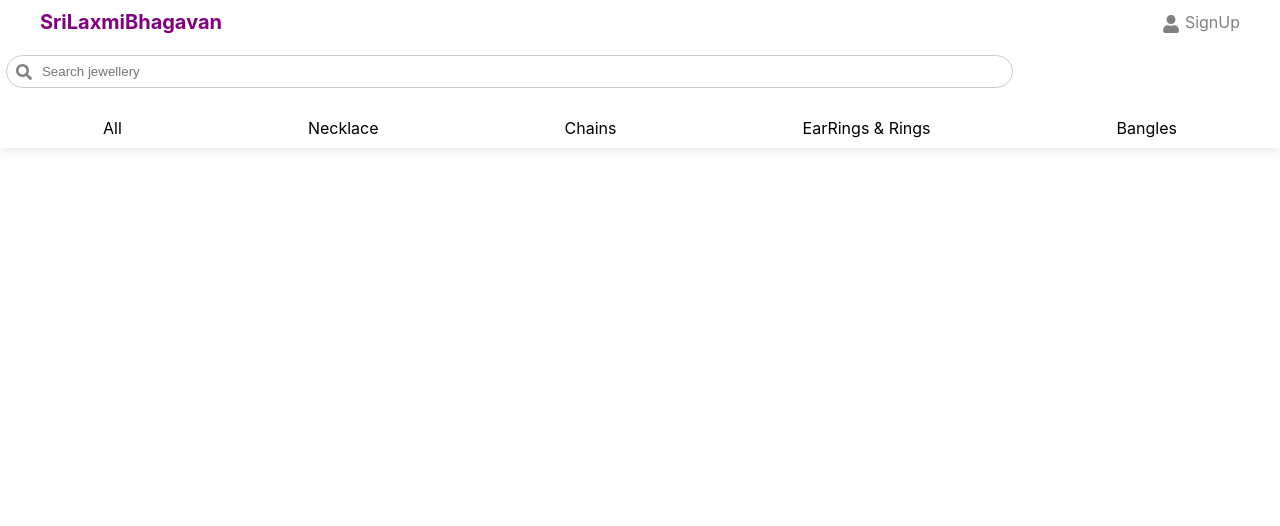
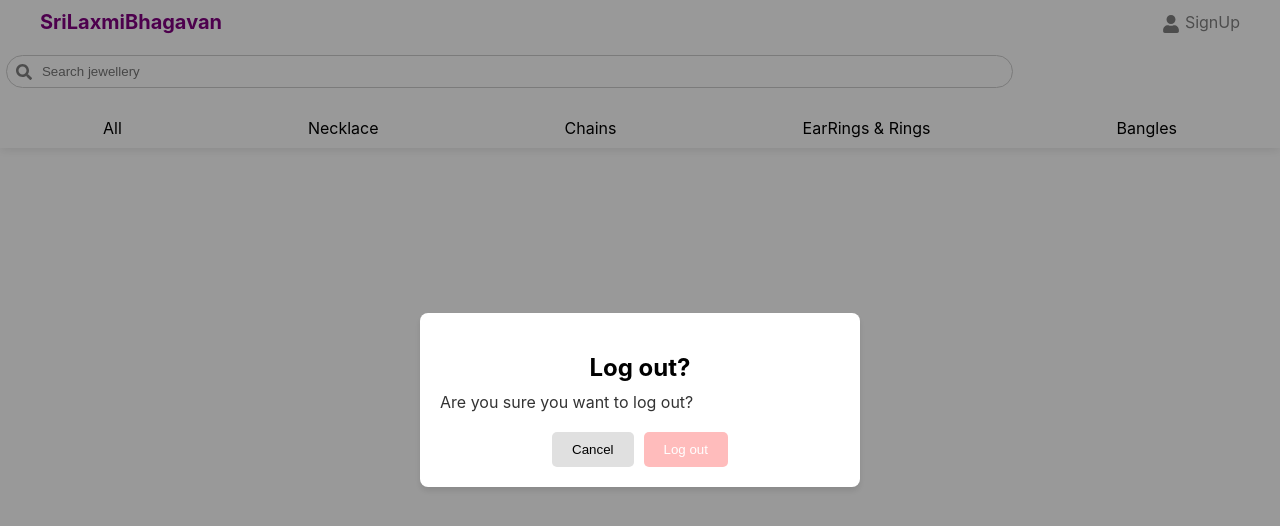
Before and after one commit to vishwasri-technologies/jewellery-web-app-frontend, a React (Create React App) app: page /logout in a window 1280 px wide. Shown: the top 526 px of the page. Built offline with nearby package versions, Linux system fonts and the light colour scheme.

Commit message:
changes of price and logout screen are done

```diff
--- a/src/App.js
+++ b/src/App.js
@@ -8,6 +8,8 @@ import All from "./Components/All.js";
 import EarringsRings from "./Components/EarRings.js";
 import Bangles from "./Components/Bangles.js";
 import Signup from "./Components/Signup.js";
+import Logout from "./Components/Logout.js";
+import Login from "./Components/Login.js";
 
 const App = () => {
   return (
@@ -21,6 +23,9 @@ const App = () => {
         <Route path="/earrings-rings" element={<EarringsRings />} />
         <Route path="/bangles" element={<Bangles />} />
         <Route path="/signup" element={<Signup />} />
+        <Route path="/logout" element={<Logout />} />
+        <Route path="/login" element={<Login />} />
+
       </Routes>
     </Router>
   );
--- a/src/Components/EarRings.js
+++ b/src/Components/EarRings.js
@@ -19,77 +19,77 @@ const products = [
   {
     id: 1,
     name: "White Kundan Jhumka",
-    price: "₹1400",
+    price: "₹399",
     image: ee1,
   },
   {
     id: 2,
     name: "Multicolour Jhumka Earrings",
-    price: "₹1400",
+    price: "₹99",
     image: ee2,
   },
   {
     id: 3,
     name: "Red and Green Stone CZ Earrings",
-    price: "₹1400",
+    price: "₹599",
     image: ee3,
   },
   {
     id: 4,
     name: "White Kundan Jhumka",
-    price: "₹1400",
+    price: "₹749",
     image: ee4,
   },
   {
     id: 5,
     name: "Kundan Earring",
-    price: "₹1400",
+    price: "₹99",
     image: ee5,
   },
   {
     id: 6,
     name: "Black Jhumka Earrings",
-    price: "₹1400",
+    price: "₹99",
     image: ee6,
   },
   {
     id: 7,
     name: "Gold Plated Rings",
-    price: "₹1400",
+    price: "₹99",
     image: ee7,
   },
   {
     id: 8,
     name: "Gold Plated Rings",
-    price: "₹1400",
+    price: "₹99",
     image: ee8,
   },
   {
     id: 9,
     name: "Diamond & Gold Passion Ring",
-    price: "₹1400",
+    price: "₹99",
     image: ee9,
   },
   {
     id: 10,
     name: "Princess Ring",
-    price: "₹1400",
+    price: "₹119",
     image: ee10,
   },
   {
     id: 11,
     name: "Diamond & Gold Passion Ring",
-    price: "₹1400",
+    price: "₹149",
     image: ee11,
   },
   {
     id: 12,
     name: "Multi Stone Ring",
-    price: "₹1400",
+    price: "₹119",
     image: ee12,
   },
 ]
-const EarringsRings = () => {
+const EarRings = () => {
   return (
     <>
    <div>
@@ -120,4 +120,4 @@ const EarringsRings = () => {
     </>
   )
 }
-export default EarringsRings;
+export default EarRings;
--- /dev/null
+++ b/src/Components/Logout.css
@@ -0,0 +1,79 @@
+/* Overlay to darken the background */
+.modal-overlay {
+    position: fixed;
+    top: 0;
+    left: 0;
+    width: 100%;
+    height: 100%;
+    background: rgba(0, 0, 0, 0.4);
+    display: flex;
+    align-items: center;
+    justify-content: center;
+    z-index: 1000;
+  }
+
+  /* Modal styles */
+  .modal {
+    background: #fff;
+    border-radius: 8px;
+    box-shadow: 0 4px 6px rgba(0, 0, 0, 0.1);
+    max-width: 400px;
+    width: 100%;
+    padding: 20px;
+    text-align: center;
+    position: relative;
+  }
+
+  .modal-title {
+    font-size: 1.5rem;
+    font-weight: bold;
+    margin-bottom: 10px;
+  }
+
+  .modal-message {
+    font-size: 1rem;
+    margin-bottom: 20px;
+  }
+
+  .modal-buttons {
+    display: flex;
+    gap: 10px;
+    justify-content: center;
+  }
+
+  .cancel-button {
+    background-color: #e0e0e0;
+    color: #000;
+    border: none;
+    padding: 10px 20px;
+    border-radius: 5px;
+    cursor: pointer;
+    transition: background 0.3s;
+  }
+
+  .cancel-button:hover {
+    background-color: #d6d6d6;
+  }
+
+  .logout-button {
+    background-color: #ffbcbc;
+    color: #fff;
+    border: none;
+    padding: 10px 20px;
+    border-radius: 5px;
+    cursor: pointer;
+    transition: background 0.3s;
+  }
+
+  .logout-button:hover {
+    background-color: #ff8f8f;
+  }
+  /* Background image for the app */
+  .app {
+      background-image: url('https://s3-alpha-sig.figma.com/img/f18d/ffec/2039794da5d88277a5794eff66b61138?Expires=1739750400&Key-Pair-Id=APKAQ4GOSFWCW27IBOMQ&Signature=H1xNDJJ2lWXvldTPQVFISR7i-CB7mo7TbkDLrfkzgHV15b-XYtTn4L8OSe7MAxvzkyqD4~L-sGu~4ecp4pAnv15FytToOKdlx~UTHL6ZHfK6fblcc7le9~fwTXUEsVyV~oekF2pBktZF19aMnS0gcy7NoB8ugvhXbTgYPWUgoMBovS1Vpm04nfZDt7Rz9D~n8-8IE2UkhxwOm-7tfAtU1FtFS-YuORfBvDCXzCFiGgFF~UG3RDZvgmEFc0agmPetqTEEJqmSMgaib73eh4fHrReiott4xGOty3PzYF-qFeKgBj2iZRKnac~cAzzHYlrSqLT7YtX6zB74M8rPoATBNQ__');
+      background-size: cover;
+      background-position: center;
+      background-repeat: no-repeat;
+      width: 100%;
+      height: 100vh;
+    }
--- /dev/null
+++ b/src/Components/Logout.js
@@ -0,0 +1,28 @@
+import React from "react";
+import "./Logout.css";
+import Login from "./Login";
+
+const Logout = () => {
+  const handleCancel = () => {
+    console.log("Cancel button clicked");
+  };
+
+  const handleLogout = () => {
+    window.location.replace('/login');
+  };
+
+  return (
+    <div className="modal-overlay">
+      <div className="modal">
+        <h2 className="modal-title">Log out?</h2>
+        <p className="modal-message">Are you sure you want to log out?</p>
+        <div className="modal-buttons">
+          <button className="cancel-button" onClick={handleCancel}>Cancel</button>
+          <button className="logout-button" onClick={handleLogout}>Log out</button>
+        </div>
+      </div>
+    </div>
+  );
+};
+
+export default Logout;
```
Also changed, not shown: src/Components/All.js.
